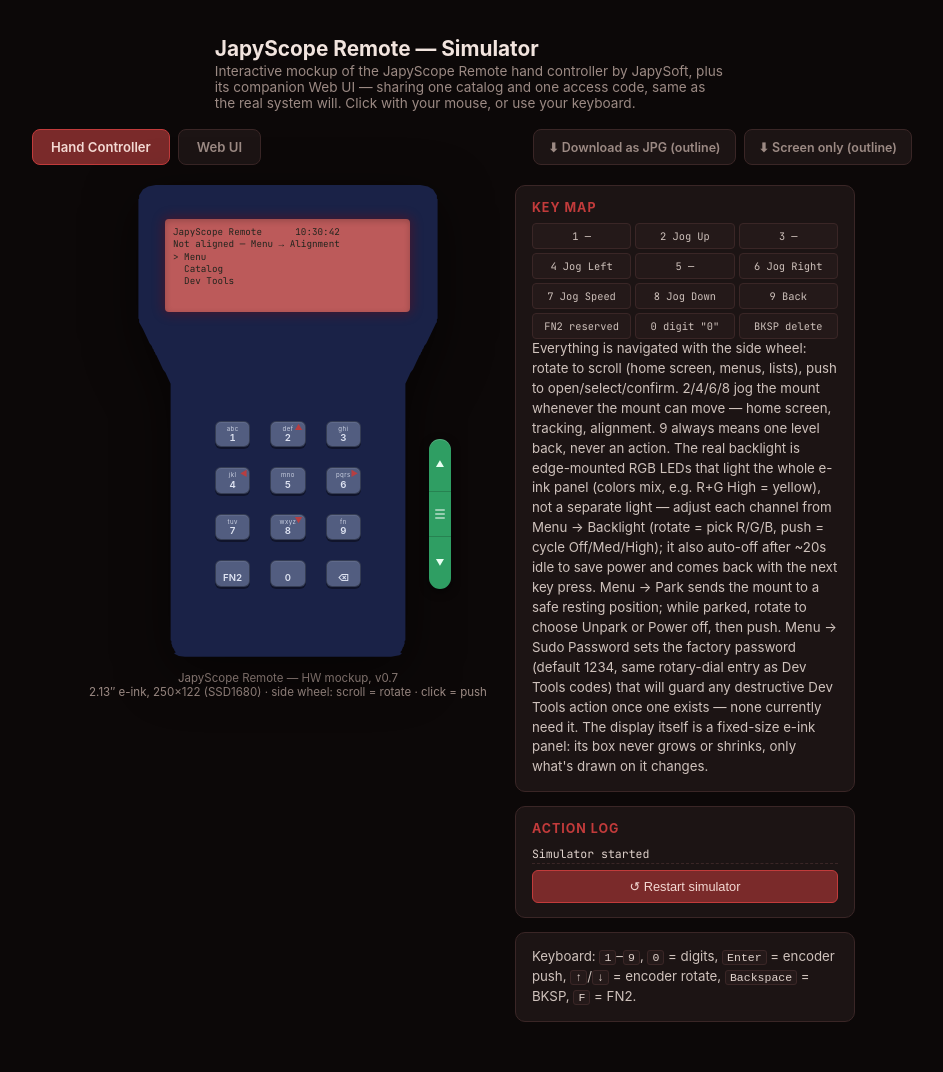
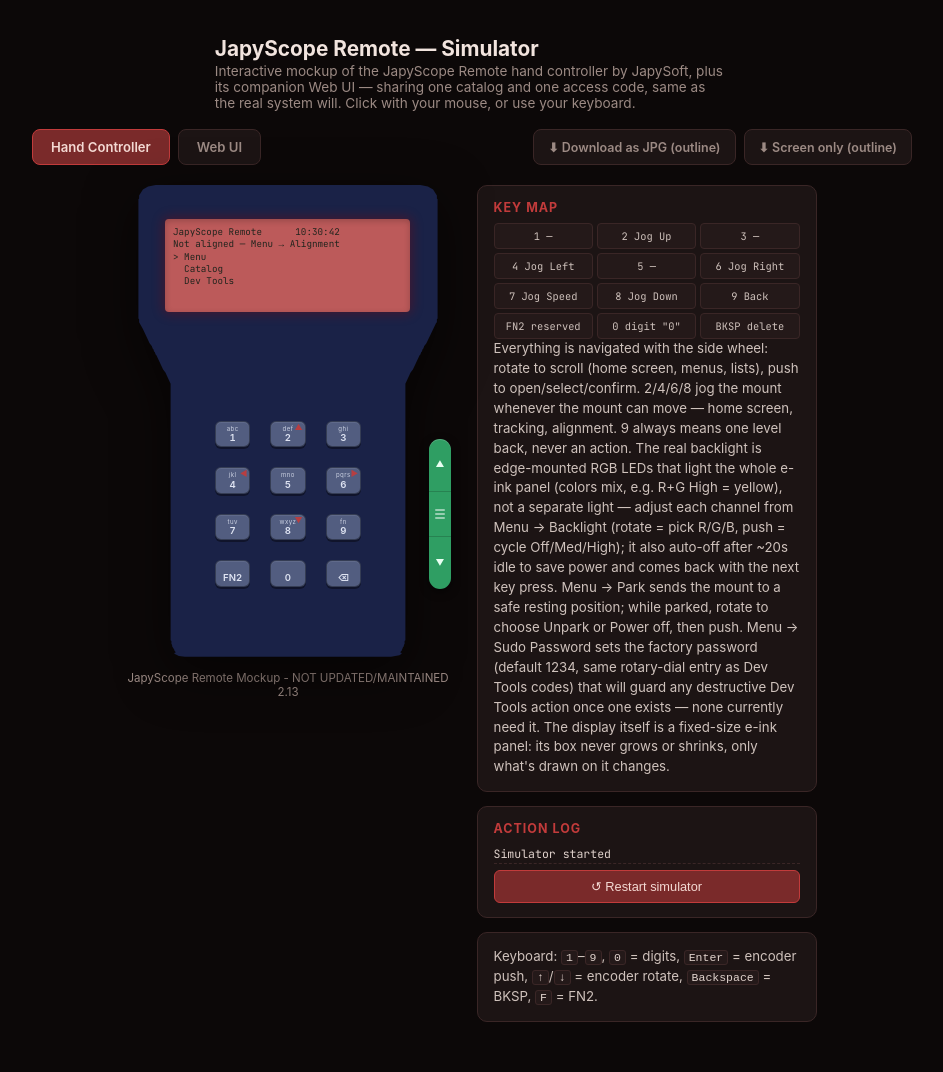
Before and after one commit to jan-tdy/japyscope-remote, a Jekyll site: the page docs/mockup.html, which Jekyll copies as it is, in a window 1280 px wide. Shown: the whole page, without its empty margins (168-1111 px from the left). Built offline with Jekyll 4.4.1, drawn with Linux system fonts in a browser that asks for light colours.

Commit message:
Revise device caption and remove web UI description
Updated device caption to indicate mockup is not maintained and removed details about the hardware.

```diff
--- a/docs/mockup.html
+++ b/docs/mockup.html
@@ -317,7 +317,7 @@
         <div class="enc-zone" data-key="ENC_DOWN">▼</div>
       </div>
     </div>
-    <div class="device-caption">JapyScope Remote — HW mockup, v0.7<br>2.13&Prime; e-ink, 250×122 (SSD1680) · side wheel: scroll = rotate · click = push</div>
+    <div class="device-caption">JapyScope Remote Mockup - NOT UPDATED/MAINTAINED<br>2.13</div>
   </div>
 
   <div class="col-info">
@@ -345,9 +345,6 @@
 
 <div class="tab-panel" id="tab-webui">
   <div class="webui-page">
-    <h1>JapyScope Remote — Web UI</h1>
-    <p class="muted">Screen draft, v1 (no mount control). Raspberry Pi OS Lite + INDI. Plain server-rendered HTML, deliberately undesigned. Logs in with the code shown on the controller, and shares its catalog with it — try generating a code on the Hand Controller tab, then log in here.</p>
-
     <nav id="wu-nav"></nav>
     <hr>
 
```
